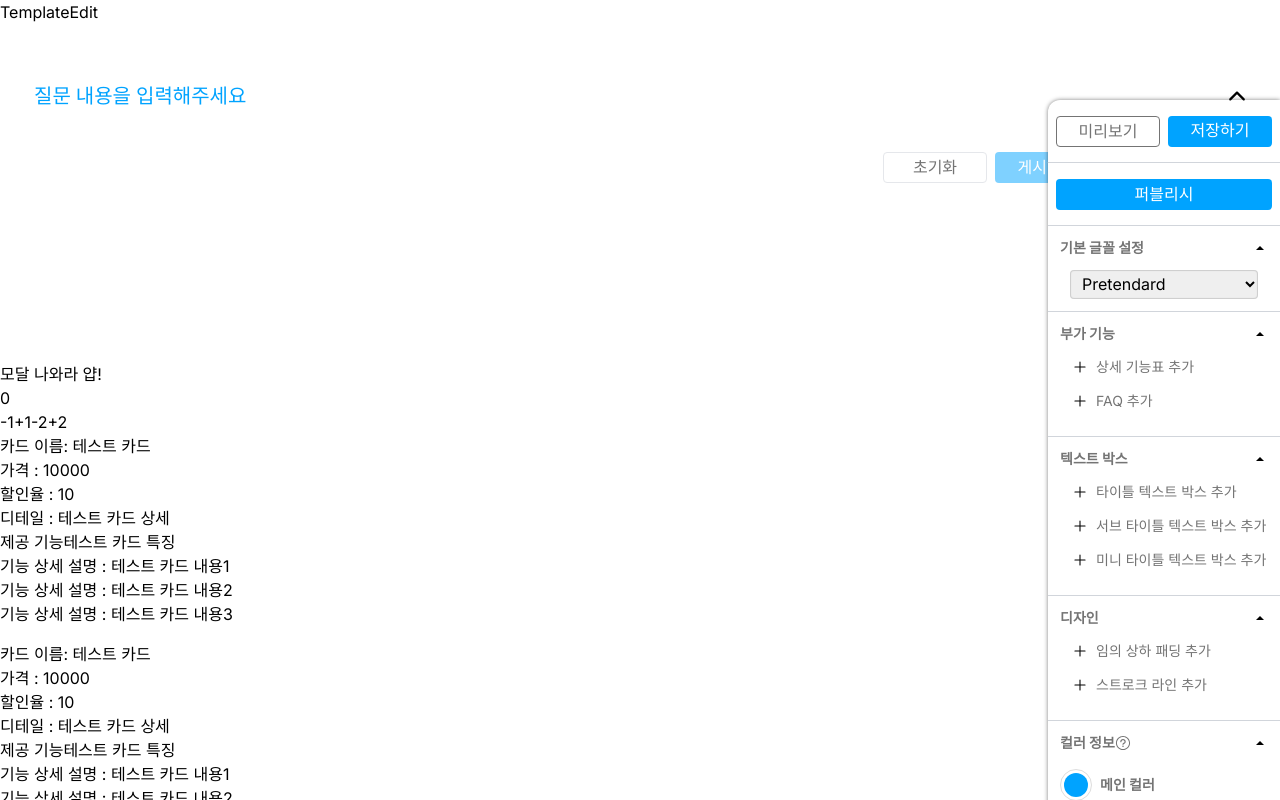
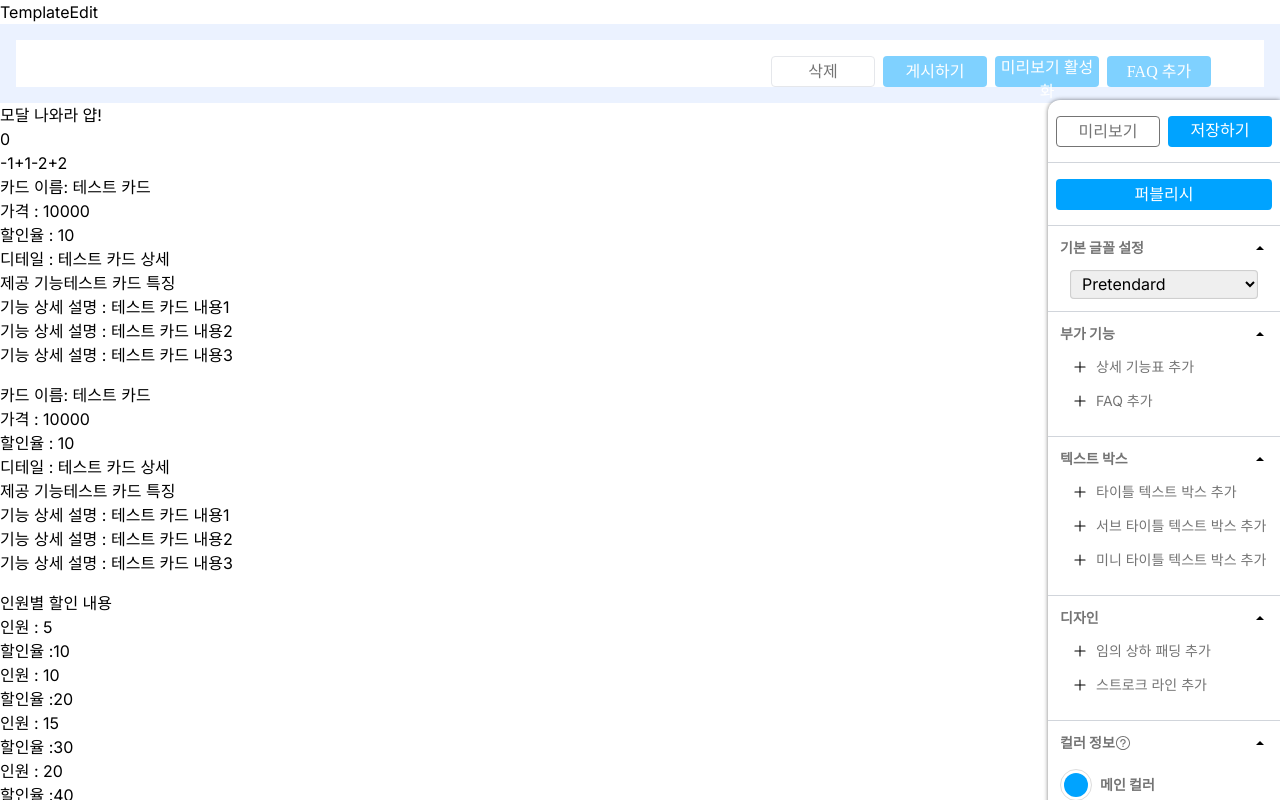
Before and after one commit to minki-dev/PRIETAG_FE, a Next.js app: page /editTemplate in a window 1280 px wide. Shown: the top 800 px of the page. Built offline with nearby package versions, Linux system fonts and the light colour scheme; a web font is replaced by a local one.

Commit message:
:sparkles: feat: FAQ 컴포넌트 구현
FAQ 컴포넌트 구현 (현재 시나리오및 디자인 수정 진행이 완료되지 않아서 미완성)

```diff
--- a/app/editTemplate/components/FAQ.tsx
+++ b/app/editTemplate/components/FAQ.tsx
@@ -1,109 +1,85 @@
 'use client';
 
+import {
+	FAQCard,
+	addFAQ,
+	clearFAQ,
+	setFAQ,
+	togglePreview,
+	useFAQ,
+} from '@/store/slice/faqSlice';
 import React from 'react';
 import { IoIosArrowDown } from 'react-icons/io';
+import QnACard from './QnACard';
 
 export default function FAQ() {
-	const [isPreview, setIsPreview] = React.useState(false);
-	const [question, setQuestion] = React.useState('');
-	const [answer, setAnswer] = React.useState('');
-	const [viewAnswer, setViewAnswer] = React.useState(false);
-
-	const toggleAnswer = () => {
-		setViewAnswer(!viewAnswer);
-	};
+	const { faq, faqDispatch } = useFAQ();
 
 	const changeViewMode = () => {
-		setIsPreview(!isPreview);
+		faqDispatch(togglePreview());
 	};
 	const resetInput = () => {
-		setQuestion('');
-		setAnswer('');
+		faqDispatch(clearFAQ());
 	};
 
 	// input에 입력한 값 저장하는 메소드
-	const onChangeQuestion = (e: React.ChangeEvent<HTMLInputElement>) => {
-		setQuestion(e.target.value);
-	};
-	const onChangeAnswer = (e: React.ChangeEvent<HTMLInputElement>) => {
-		setAnswer(e.target.value);
-	};
-
+	// const onChangeQuestion = (e: React.ChangeEvent<HTMLInputElement>) => {
+	// 	setQuestion(e.target.value);
+	// };
+	// const onChangeAnswer = (e: React.ChangeEvent<HTMLInputElement>) => {
+	// 	setAnswer(e.target.value);
+	// };
+	console.log(faq.isPreview);
 	// 질문 입력
 	// 답변 입력
 	// 초기화 버튼 , 게시하기 버튼
 	return (
+		<>
 			<div
-			className={`w-full max-w-[1496px] h-[338px] bg-white border-[16px]  ${
-				isPreview ? 'border-[#ebf2ff]' : 'border-transparent'
+				className={` w-full max-w-[1496px] border-[16px] bg-white  ${
+					faq.isPreview === false ? 'border-[#ebf2ff]' : 'border-transparent'
 				}`}
 			>
+				{faq.faqList.map((item, index) => (
+					<QnACard question={item.question} answer={item.answer} />
+				))}
+
+				<div className="flex flex-col pr-[53px]">
 					<div className="flex flex-col gap-4">
-				<div className="flex flex-row justify-between mt-8 ">
-					<div
-						className={`h-12 border-dashed border-2 ${
-							isPreview ? '' : 'border-transparent'
-						} py-2 px-4 w-full`}
-					>
-						<input
-							type="text"
-							onChange={onChangeQuestion}
-							disabled={!isPreview}
-							value={question}
-							placeholder="질문 내용을 입력해주세요"
-							className="text-[borderGray] placeholder-[#00a3ff] font-ptMedium font-medium text-xl  placeholder-center w-full focus:outline-none bg-white "
-						/>
-					</div>
-					<div className="flex items-center justify-center h-12 w-14">
-						<IoIosArrowDown
-							className={`scale-150 ${viewAnswer ? '' : 'rotate-180'}`}
-							onClick={toggleAnswer}
-						/>
-					</div>
-				</div>
-				<div className="pr-[53px] flex flex-col">
-					{viewAnswer && (
-						<div
-							className={`h-12 border-dashed border-2 ${
-								isPreview ? '' : 'border-transparent'
-							} py-2 px-4 w-full }`}
-						>
-							<input
-								type="text"
-								value={answer}
-								onChange={onChangeAnswer}
-								disabled={!isPreview}
-								placeholder="답변 내용을 입력해주세요"
-								className="text-[borderGray] placeholder-[borderGray] font-ptMedium font-medium text-xl  placeholder-center w-full focus:outline-none bg-white"
-							/>
-						</div>
-					)}
-
 						<div className="flex justify-end gap-2">
 							<button
 								type="button"
-							className="mt-4 h-[31px] w-[104px] text-base font-medium text-borderGray border border-[borderGray] bg-white font-ptMedium  rounded [3px]"
+								className="[3px] mt-4 h-[31px] w-[104px] rounded border border-[borderGray] bg-white font-ptMedium text-base  font-medium text-borderGray"
 								onClick={resetInput}
 							>
-							초기화
+								삭제
 							</button>
 							<button
 								type="button"
-							className="mt-4 h-[31px] w-[104px] text-base font-medium text-white bg-[#00A3FF] bg-opacity-50 font-ptMedium  rounded [3px]"
+								className="[3px] mt-4 h-[31px] w-[104px] rounded bg-[#00A3FF] bg-opacity-50 font-ptMedium text-base  font-medium text-white"
 							>
 								게시하기
 							</button>
 							{/* 토글 테스트용 버튼 confirm 후 지울 것! */}
 							<button
 								type="button"
-							className="mt-4 h-[31px] w-[104px] text-base font-medium text-white bg-[#00A3FF] bg-opacity-50 font-ptMedium  rounded [3px]"
+								className="[3px] mt-4 h-[31px] w-[104px] rounded bg-[#00A3FF] bg-opacity-50 font-ptMedium text-base  font-medium text-white"
 								onClick={changeViewMode}
 							>
-							테스트용 버튼
+								미리보기 활성화
+							</button>
+
+							<button
+								type="button"
+								className="[3px] mt-4 h-[31px] w-[104px] rounded bg-[#00A3FF] bg-opacity-50 font-ptMedium text-base  font-medium text-white"
+								onClick={() => faqDispatch(addFAQ())}
+							>
+								FAQ 추가
 							</button>
 						</div>
 					</div>
 				</div>
 			</div>
+		</>
 	);
 }
```
Lines whose indentation alone changed are shown as unchanged.
